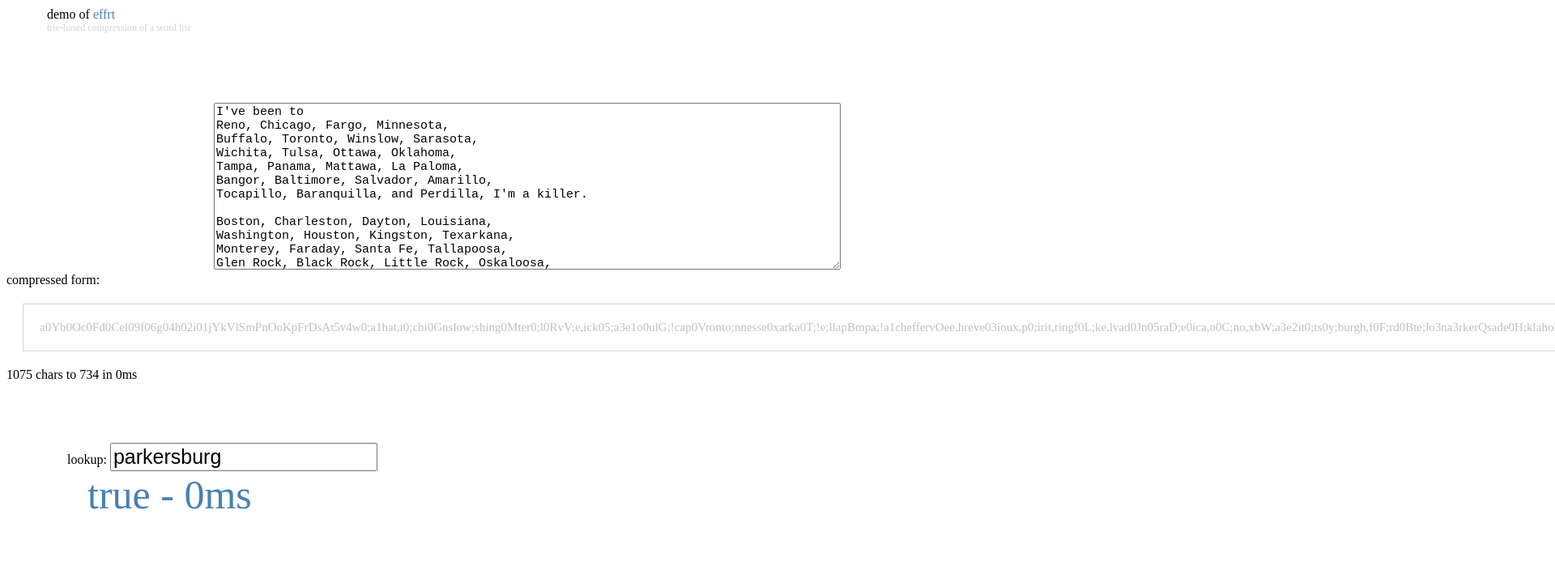
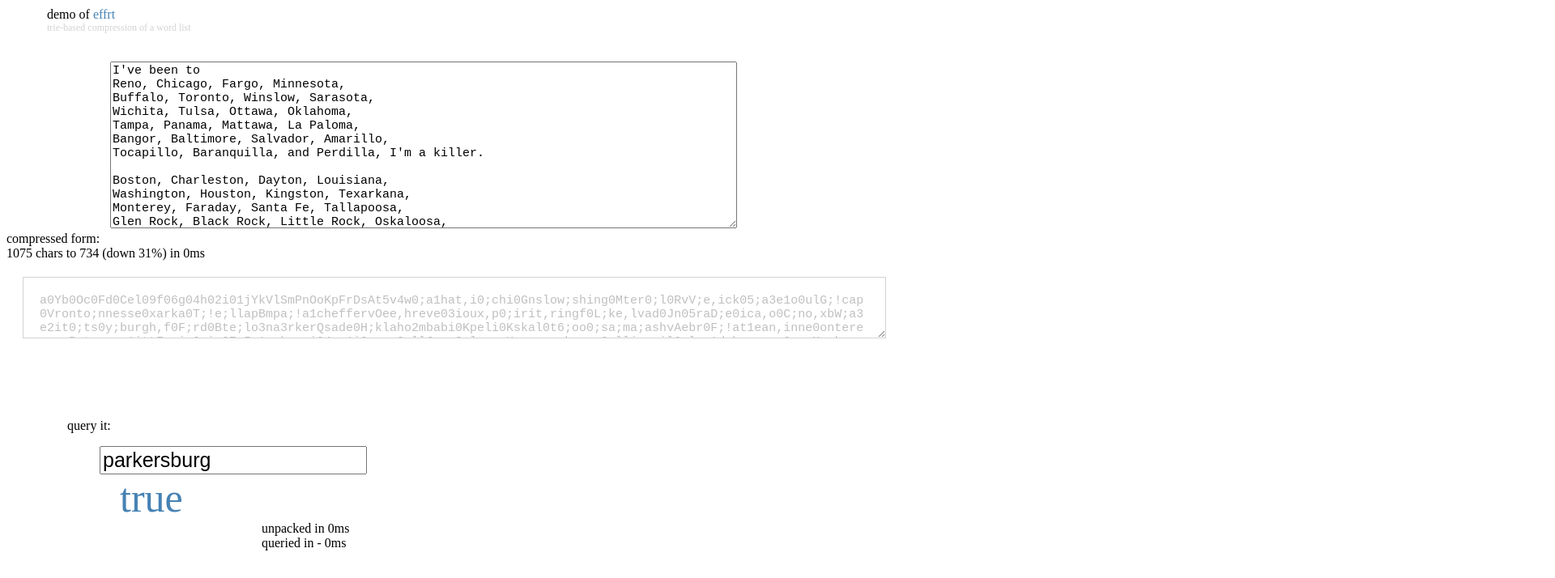
Before and after one commit to spencermountain/efrt, a website: page demo/index.html in a window 1280 px wide. Shown: the part 60-774 px from the top of the page at 81% size, 1920 px wide, since content can reach past the window. Drawn offline with Linux system fonts and the light colour scheme.

Commit message:
improve demo interface

```diff
--- a/demo/index.html
+++ b/demo/index.html
@@ -11,8 +11,8 @@
         height: 200px;
         width: 60%;
         color: 'grey';
-        margin-left:20%;
-        margin-top:10%;
+        margin-left:10%;
+        margin-top:6%;
       }
       #word{
         font-size: 25px;
@@ -23,6 +23,7 @@
         color: silver;
         font-size: 15px;
         display:inline-block;
+        width:80%;
         padding:20px;
         margin:20px;
         border:1px solid lightgrey;
@@ -85,14 +86,20 @@ Baraboo, Waterloo, Kalamazoo, Kansas City,
 Sioux City, Cedar City, Dodge City, what a pity.
       </textarea>
       <div>compressed form:</div>
-      <div id="result"></div>
       <div id="length"></div>
+      <textarea id="result"></textarea>
     <p>
     </p>
     <div style='margin:75px;'>
-      lookup:
+      query it:
+      <ul>
         <input type="text" id="word" onKeyPress="findWord()" onKeyUp="findWord()" value="parkersburg"/>
         <div id="found"></div>
+        <div style="margin-left:200px;">
+          <div id="unpack"></div>
+          <div id="foundTime"></div>
+        </div>
+      </ul>
       </div>
     </div>
   </body>
@@ -107,12 +114,18 @@ Sioux City, Cedar City, Dodge City, what a pity.
         var start = new Date();
         var trie=effrt.unpack(window.compressed||'')
         var end=new Date()
+        var unpck = (end.getTime() - start.getTime())
+        document.getElementById('unpack').innerText = 'unpacked in  '+unpck+'ms'
+
+        var start = new Date();
+        var bool=trie.has(str)
+        var end=new Date()
         var ms = (end.getTime() - start.getTime())
+        document.getElementById('found').innerText = bool
+        document.getElementById('foundTime').innerText = 'queried in - '+ms+'ms'
+      }
 
-        document.getElementById('found').innerText = trie.has(str)+ '  - '+ms+'ms'
-      }
       function compress() {
-
         var str = document.getElementById('words').value || '';
         //normalize it a bit
         str=str.toLowerCase().replace(/'/,'')
@@ -124,7 +137,12 @@ Sioux City, Cedar City, Dodge City, what a pity.
         var ms = (end.getTime() - start.getTime())
 
         document.getElementById('result').innerText = compressed;
-        document.getElementById('length').innerText = str.length +' chars to '+compressed.length +' in '+ms +'ms'
+        var percentage=0
+        if(str.length>1){
+          percentage= ((str.length-compressed.length)/str.length)
+          percentage=parseInt(percentage*100)
+        }
+        document.getElementById('length').innerText = str.length +' chars to '+compressed.length +'  (down '+percentage+'%) in '+ms +'ms'
         findWord()
       }
       compress();//fire!
```
Also changed, not shown: scratch.js (+17 -36 lines).
